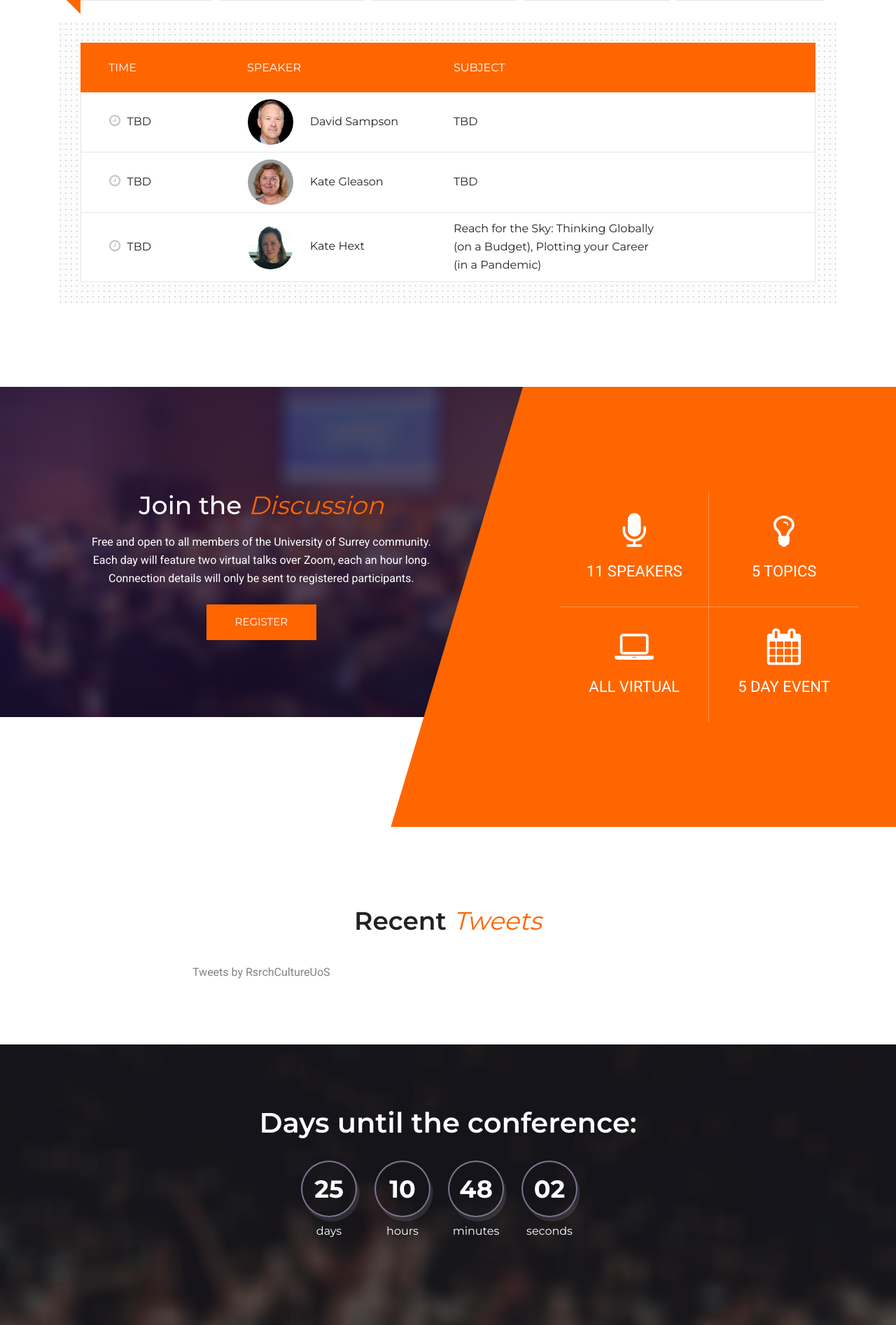
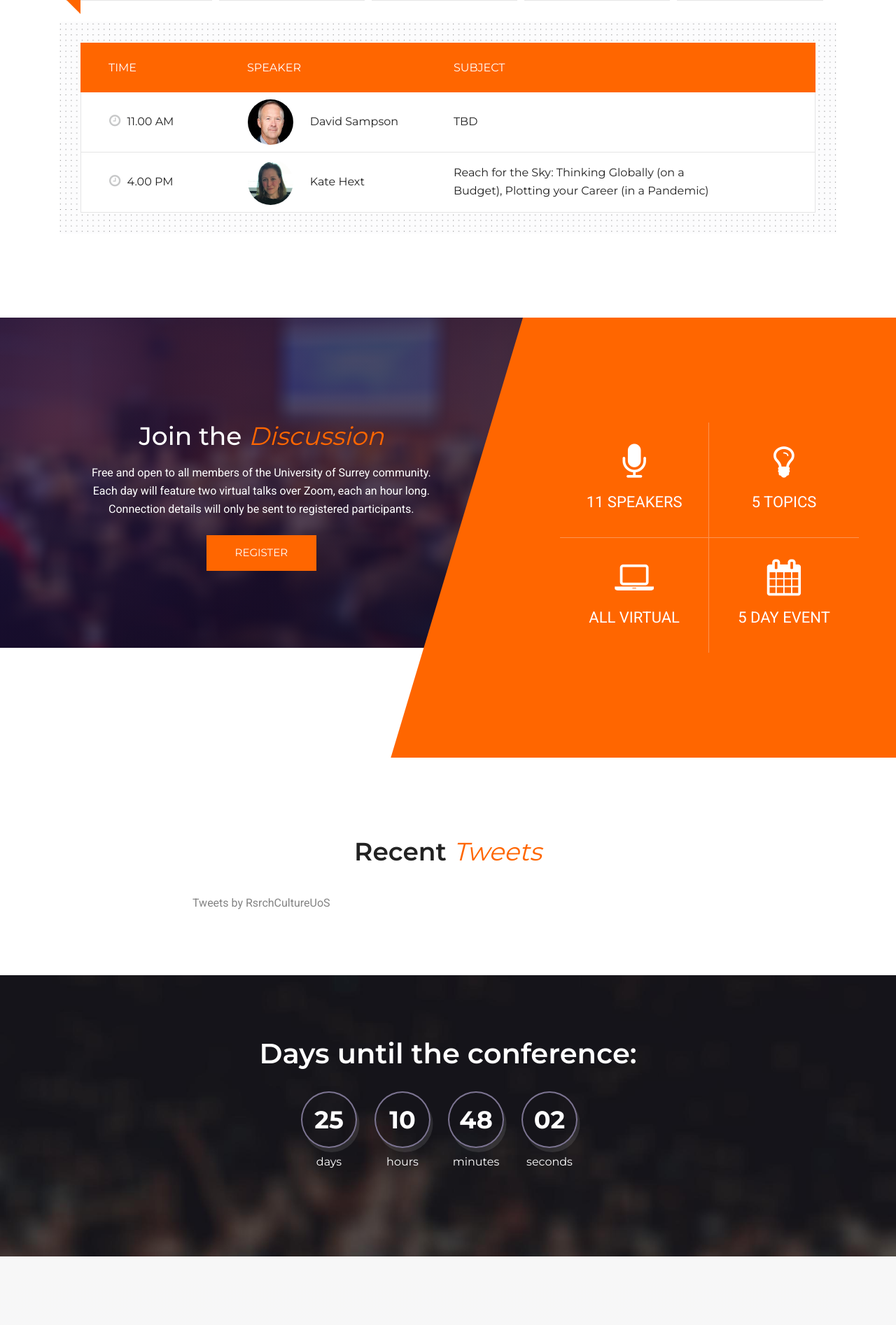
Before and after one commit to surreyREACH/surreyREACH.github.io, a PHP site: page / in a window 1280 px wide. Shown: the part 3312-5206 px from the top of the page at 70% size. Run offline with PHP 8.4, Linux system fonts and the light colour scheme; some libraries are stand-ins or nearby versions.

Commit message:
Updated schedule with available times and titles.

```diff
--- a/css/style.css
+++ b/css/style.css
@@ -1564,7 +1564,7 @@ select.form-control:not([size]):not([multiple]) {
 }
 
 .schedule .schedule-contents .schedule-item ul li .subject {
-  width: 30%;
+  width: 40%;
 }
 
 @media (max-width: 1200px) {
--- a/index.html
+++ b/index.html
@@ -440,32 +440,12 @@
 					  				<!-- time -->
 							  		<div class="time">
 							  			<i class="fa fa-clock-o"></i>
-							  			<span class="time">TBD</span>
+							  			<span class="time">11.00 AM</span>
 							  		</div>
 							  		<!-- Speaker -->
 							  		<div class="speaker">
 							  			<img src="images/speakers/david_sampson-thumbnail.jpg" alt="David Sampson">
 										<span class="name">David Sampson</span>
-							  		</div>
-							  		<!-- Subject -->
-							  		<div class="subject">TBD</div>
-							  		<!-- Venue -->
-							  		<!--<div class="venue">Zoom</div>-->
-					  			</div>
-					  		</li>
-
-					  		<!-- Schedule Details -->
-					  		<li class="schedule-details">
-					  			<div class="block">
-					  				<!-- time -->
-							  		<div class="time">
-							  			<i class="fa fa-clock-o"></i>
-							  			<span class="time">TBD</span>
-							  		</div>
-							  		<!-- Speaker -->
-							  		<div class="speaker">
-							  			<img src="images/speakers/kathryn_gleeson-thumbnail.png" alt="Kate Gleeson">
-										<span class="name">Kate Gleason</span>
 							  		</div>
 							  		<!-- Subject -->
 							  		<div class="subject">TBD</div>
@@ -479,7 +459,7 @@
 					  				<!-- time -->
 							  		<div class="time">
 							  			<i class="fa fa-clock-o"></i>
-							  			<span class="time">TBD</span>
+							  			<span class="time">4.00 PM</span>
 							  		</div>
 							  		<!-- Speaker -->
 							  		<div class="speaker">
@@ -517,7 +497,7 @@
 										<span class="name">Jim Al-Khalili</span>
 							  		</div>
 							  		<!-- Subject -->
-							  		<div class="subject">TBD</div>
+							  		<div class="subject">Spreading the Word: Why Science Communication is so Vital</div>
 					  			</div>
 					  		</li>
 					  		<!-- Schedule Details -->
@@ -553,12 +533,12 @@
 						  			<!-- time -->
 							  		<div class="time">
 							  			<i class="fa fa-clock-o"></i>
-							  			<span class="time">3.00 PM</span>
+							  			<span class="time">11.00 AM</span>
 							  		</div>
 							  		<!-- Speaker -->
 							  		<div class="speaker">
-							  			<img src="images/speakers/osama_khan-thumbnail.png" alt="Osama Khan">
-										<span class="name">Osama Khan</span>
+							  			<img src="images/speakers/angela_saini-thumbnail.png" alt="Angela Saini">
+										<span class="name">Angela Saini</span>
 							  		</div>
 							  		<!-- Subject -->
 							  		<div class="subject">TBD</div>
@@ -570,12 +550,12 @@
 						  			<!-- time -->
 							  		<div class="time">
 							  			<i class="fa fa-clock-o"></i>
-							  			<span class="time">TBD</span>
+							  			<span class="time">3.00 PM</span>
 							  		</div>
 							  		<!-- Speaker -->
 							  		<div class="speaker">
-							  			<img src="images/speakers/angela_saini-thumbnail.png" alt="Angela Saini">
-										<span class="name">Angela Saini</span>
+							  			<img src="images/speakers/osama_khan-thumbnail.png" alt="Osama Khan">
+										<span class="name">Osama Khan</span>
 							  		</div>
 							  		<!-- Subject -->
 							  		<div class="subject">TBD</div>
@@ -615,12 +595,15 @@
 						  			<!-- time -->
 							  		<div class="time">
 							  			<i class="fa fa-clock-o"></i>
-							  			<span class="time">TBD</span>
+							  			<span class="time">3.00 PM</span>
 							  		</div>
 							  		<!-- Speaker -->
 							  		<div class="speaker">
 							  			<img src="images/speakers/emma_francis-thumbnail.png" alt="Emma Francis">
 										<span class="name">Emma Francis</span>
+										<br>
+							  			<img src="images/speakers/kathryn_gleeson-thumbnail.png" alt="Kate Gleeson">
+										<span class="name">Kate Gleason</span>
 							  		</div>
 							  		<!-- Subject -->
 							  		<div class="subject">TBD</div>
@@ -659,7 +642,7 @@
 						  			<!-- time -->
 							  		<div class="time">
 							  			<i class="fa fa-clock-o"></i>
-							  			<span class="time">TBD</span>
+							  			<span class="time">4.00 PM</span>
 							  		</div>
 							  		<!-- Speaker -->
 							  		<div class="speaker">
@@ -667,7 +650,7 @@
 										<span class="name">Derk-Jan Dijk</span>
 							  		</div>
 							  		<!-- Subject -->
-							  		<div class="subject">TBD</div>
+							  		<div class="subject">Sleep Sufficiency, Stress, and Success</div>
 					  			</div>
 					  		</li>
 					  	</ul>
```
